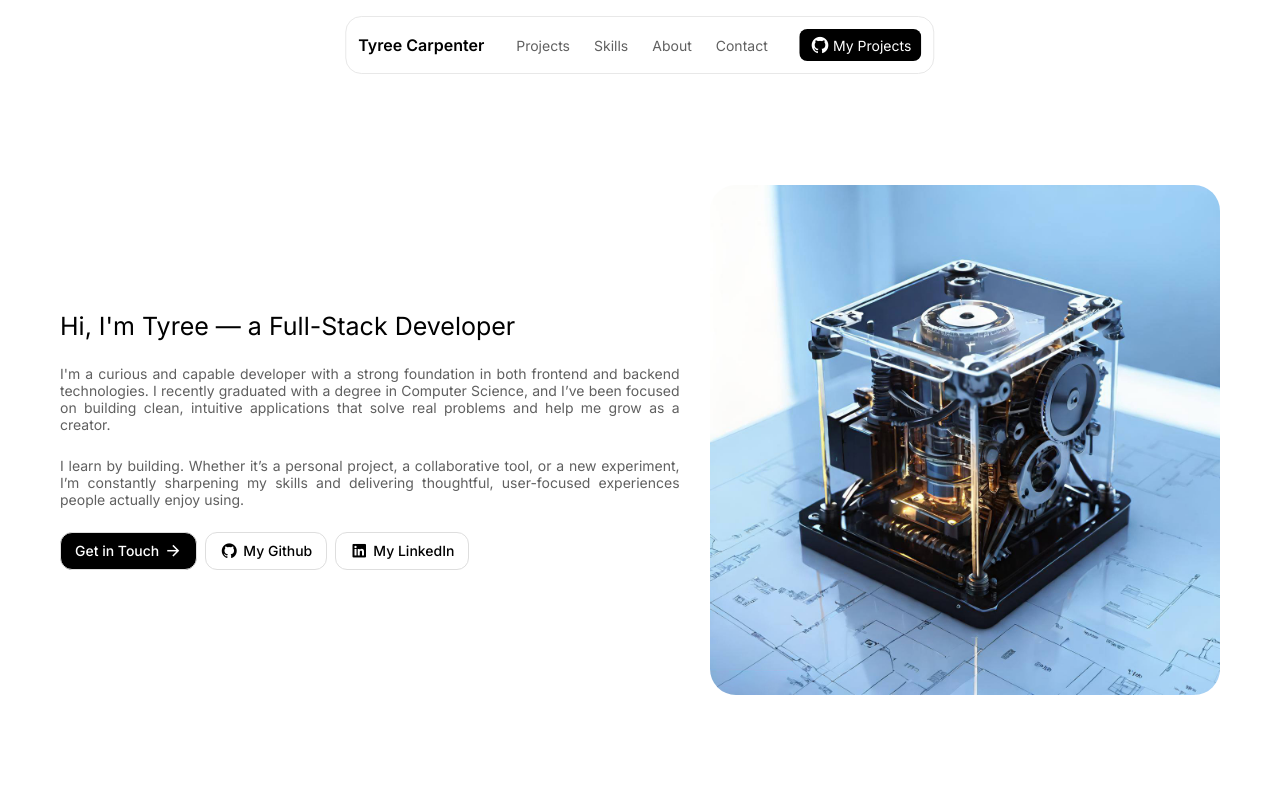
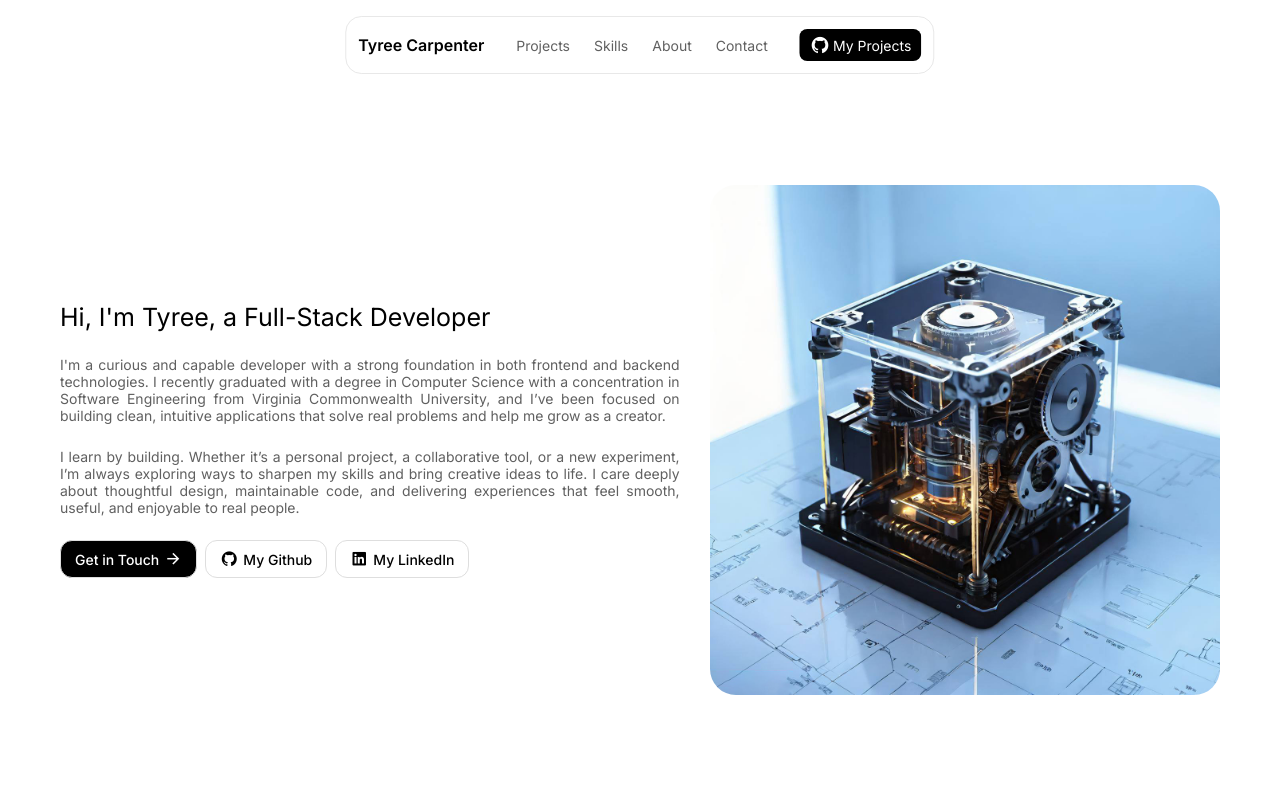
Before and after one commit to tyreesamurai/portfolio, a Vue app: page / in a window 1280 px wide. Shown: the top 798 px of the page. Built offline with nearby package versions, Linux system fonts and the light colour scheme.

Commit message:
Marginal fixes & change to show resume as well

```diff
--- a/src/components/Contact.vue
+++ b/src/components/Contact.vue
@@ -1,10 +1,8 @@
 <script setup>
-function openGitHub() {
-  window.open(
-    "https://github.com/tyreesamurai?tab=repositories",
-    "_blank",
-    "noopener,noreferrer",
-  );
+const resumeLink = import.meta.env.BASE_URL + "/resume.pdf";
+
+function openResume() {
+  window.open(resumeLink, "_blank", "noopener,noreferrer");
 }
 
 function openEmail() {
@@ -17,19 +15,24 @@ function openEmail() {
     <h2>Interested in Working Together?</h2>
     <div class="items">
       <div class="item">
-        <a href="#">Schedule a call</a>
+        <a
+          href="mailto:tyree.fullstack@gmail.com"
+          target="_blank"
+          rel="noopener noreferrer"
+          >Schedule a call</a
+        >
         <p>Let's discuss your project ideas and how I can help you.</p>
         <button @click="openEmail">Schedule a Call</button>
       </div>
       <div class="item">
-        <a
-          href="https://github.com/tyreesamurai?tab=repositories"
-          target="_blank"
-          rel="noopener noreferrer"
-          >Explore My Work</a
+        <a :href="resumeLink" target="_blank" rel="noopener noreferrer"
+          >Review My Background</a
         >
-        <p>View my portfolio to see the kind of work I do for you.</p>
-        <button @click="openGitHub">View My Work</button>
+        <p>
+          View my resume to explore the skills, experience, and projects that
+          have shaped my journey so far.
+        </p>
+        <button @click="openResume">Open My Resume</button>
       </div>
     </div>
   </div>
--- a/src/components/Hero.vue
+++ b/src/components/Hero.vue
@@ -24,21 +24,22 @@ function openLinkedIn() {
   <div class="hero">
     <div class="left-section">
       <div class="top">
-        <h2>Hi, I'm Tyree — a Full-Stack Developer</h2>
+        <h2>Hi, I'm Tyree, a Full-Stack Developer</h2>
         <p>
           I'm a curious and capable developer with a strong foundation in both
           frontend and backend technologies. I recently graduated with a degree
-          in Computer Science, and I’ve been focused on building clean,
-          intuitive applications that solve real problems and help me grow as a
-          creator.
+          in Computer Science with a concentration in Software Engineering from
+          Virginia Commonwealth University, and I’ve been focused on building
+          clean, intuitive applications that solve real problems and help me
+          grow as a creator.
         </p>
         <p>
           I learn by building. Whether it’s a personal project, a collaborative
-          tool, or a new experiment, I’m constantly sharpening my skills and
-          delivering thoughtful, user-focused experiences people actually enjoy
-          using.
+          tool, or a new experiment, I’m always exploring ways to sharpen my
+          skills and bring creative ideas to life. I care deeply about
+          thoughtful design, maintainable code, and delivering experiences that
+          feel smooth, useful, and enjoyable to real people.
         </p>
-
         <div class="buttons">
           <button class="doc" @click="openEmail">
             Get in Touch <i class="ri-arrow-right-line"></i>
--- a/src/components/Projects.vue
+++ b/src/components/Projects.vue
@@ -67,7 +67,12 @@ function openGitHub() {
         </div>
         <div class="item">
           <i class="ri-id-card-line"></i>
-          <a href="#">Portfolio Website</a>
+          <a
+            href="https://github.com/tyreesamurai/portfolio"
+            target="_blank"
+            rel="noopener noreferrer"
+            >Portfolio Website</a
+          >
           <p>
             Designed and developed this responsive portfolio using Vue.js,
             interactive components, and a modular project showcase.
```
Also changed, not shown: src/assets/hero2.png (deleted), 1 other file (tests, documents, lock files or other folders).
